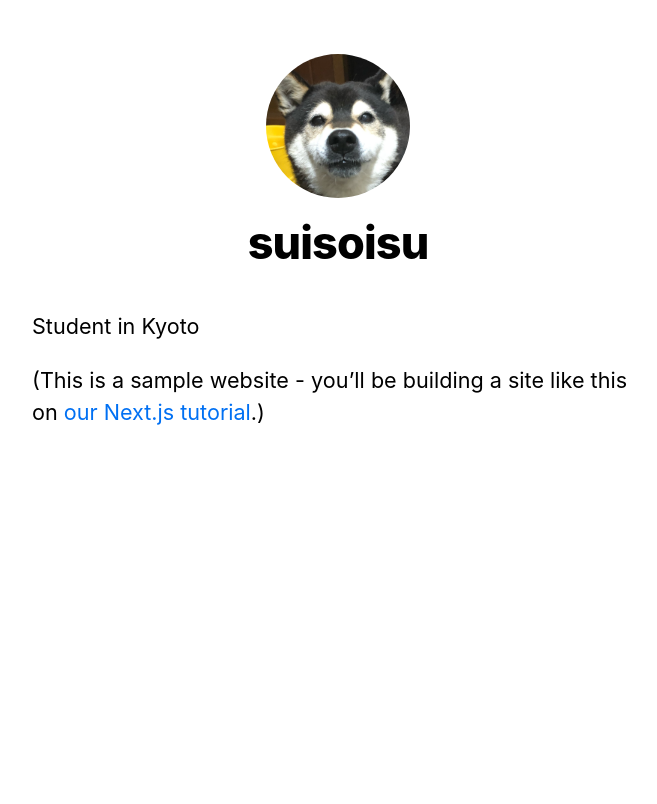
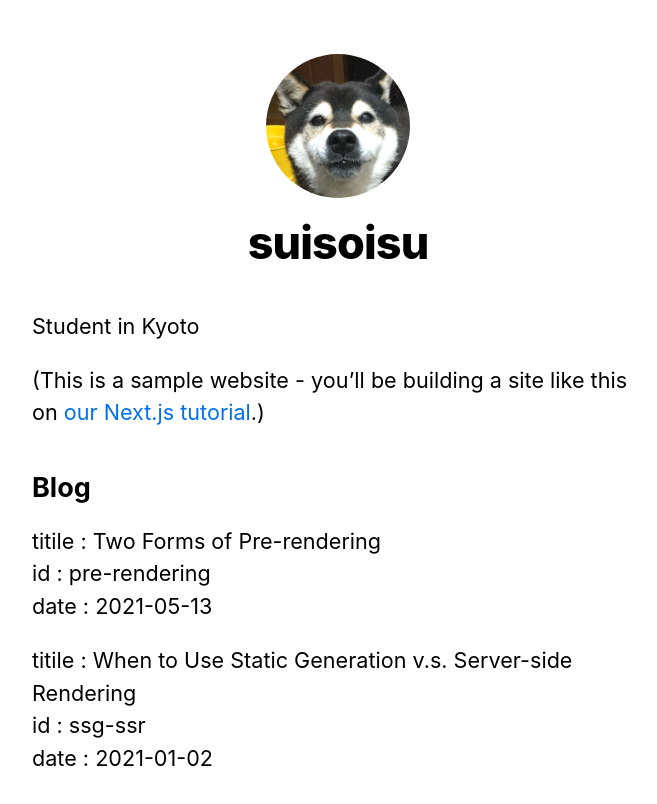
Before and after one commit to yn4k4nishi/Next.js-tutorial, a Next.js app in the folder nextjs-blog/: page / in a window 1280 px wide. Shown: the top 804 px of the page, without its empty margins (302-959 px from the left). Built offline with nearby package versions, Linux system fonts and the light colour scheme.

Commit message:
:+1: Update : postsを表示

```diff
--- /dev/null
+++ b/nextjs-blog/lib/posts.js
@@ -0,0 +1,35 @@
+import fs from 'fs'
+import path from 'path'
+import matter from 'gray-matter'
+
+const postsDirectory = path.join(process.cwd(), 'posts')
+
+export function getSortedPostsData() {
+  // Get file names under /posts
+  const fileNames = fs.readdirSync(postsDirectory)
+  const allPostsData = fileNames.map(fileName => {
+    // Remove ".md" from file name to get id
+    const id = fileName.replace(/\.md$/, '')
+
+    // Read markdown file as string
+    const fullPath = path.join(postsDirectory, fileName)
+    const fileContents = fs.readFileSync(fullPath, 'utf8')
+
+    // Use gray-matter to parse the post metadata section
+    const matterResult = matter(fileContents)
+
+    // Combine the data with the id
+    return {
+      id,
+      ...matterResult.data
+    }
+  })
+  // Sort posts by date
+  return allPostsData.sort((a, b) => {
+    if (a.date < b.date) {
+      return 1
+    } else {
+      return -1
+    }
+  })
+}
--- a/nextjs-blog/pages/index.js
+++ b/nextjs-blog/pages/index.js
@@ -1,8 +1,18 @@
 import Head from 'next/head'
 import Layout, { siteTitle } from '../components/layout'
 import utilStyles from '../styles/utils.module.css'
+import { getSortedPostsData } from '../lib/posts'
 
-export default function Home() {
+export async function getStaticProps() {
+  const allPostsData = getSortedPostsData()
+  return {
+    props: {
+      allPostsData
+    }
+  }
+}
+
+export default function Home({ allPostsData }) {
   return (
     <Layout home>
       <Head>
@@ -15,6 +25,20 @@
           <a href="https://nextjs.org/learn">our Next.js tutorial</a>.)
         </p>
       </section>
+      <section className={`${utilStyles.headingMd} ${utilStyles.padding1px}`}>
+        <h2 className={utilStyles.headingLg}>Blog</h2>
+        <ul className={utilStyles.list}>
+          {allPostsData.map(({ id, date, title }) => (
+            <li className={utilStyles.listItem} key={id}>
+              titile : {title}
+              <br />
+              id : {id}
+              <br />
+              date : {date}
+            </li>
+          ))}
+        </ul>
+      </section>
     </Layout>
   )
 }
```
